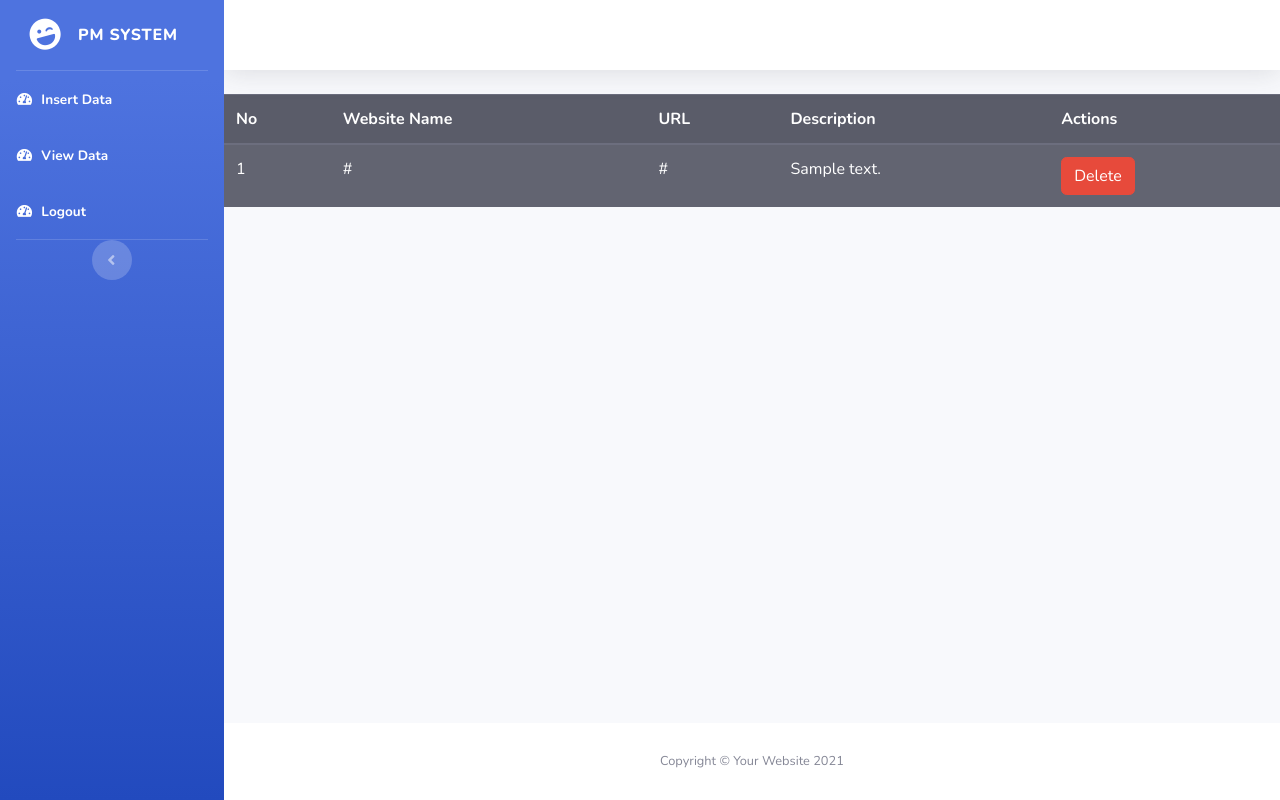
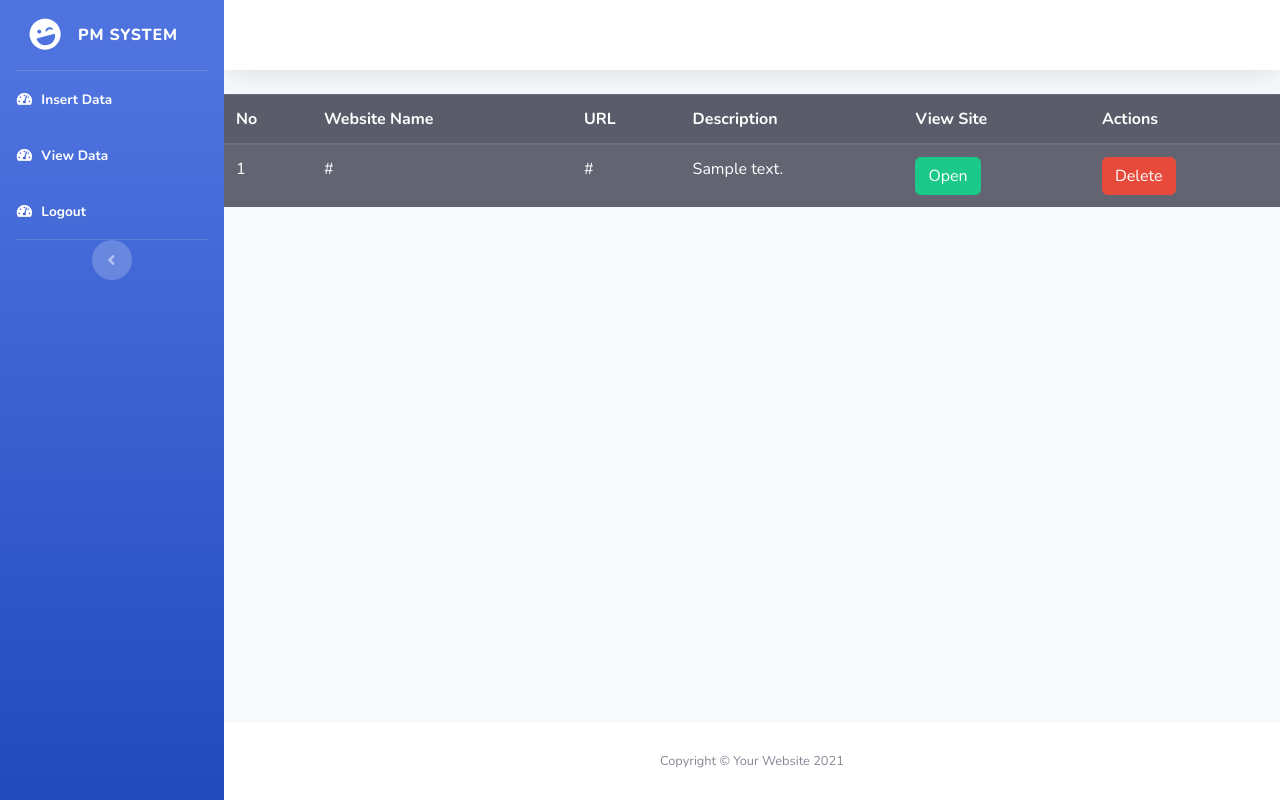
Before and after one commit to mpowerrenterprise/website-url-management-system, a PHP site: page /view-data.php in a window 1280 px wide. Run offline with PHP 8.4, Linux system fonts and the light colour scheme; tables that the repository leaves empty hold one stand-in row (values such as "Sample post").

Commit message:
Add function to open website

```diff
--- a/0-project-files/view-data.php
+++ b/0-project-files/view-data.php
@@ -29,6 +29,7 @@
       <th scope="col">Website Name</th>
       <th scope="col">URL</th>
       <th scope="col">Description</th>
+      <th scope="col">View Site</th>
       <th scope="col">Actions</th>
     </tr>
   </thead>
@@ -47,6 +48,7 @@
                     echo '<td>'.$row["website_name"].'</td>';
                     echo '<td>'.$row["website_url"].'</td>';
                     echo '<td>'.$row["description"].'</td>';
+                    echo "<td><a href='".$row["website_url"]."' target='_blank' class='btn btn-success'>Open</a></td>";
                     echo "<td><a href='delete-data.php?id=".$row["auto_id"]."' class='btn btn-danger'>Delete</a></td>";
                 echo "</tr>";
 
```
Also changed, not shown: README.MD (added).
